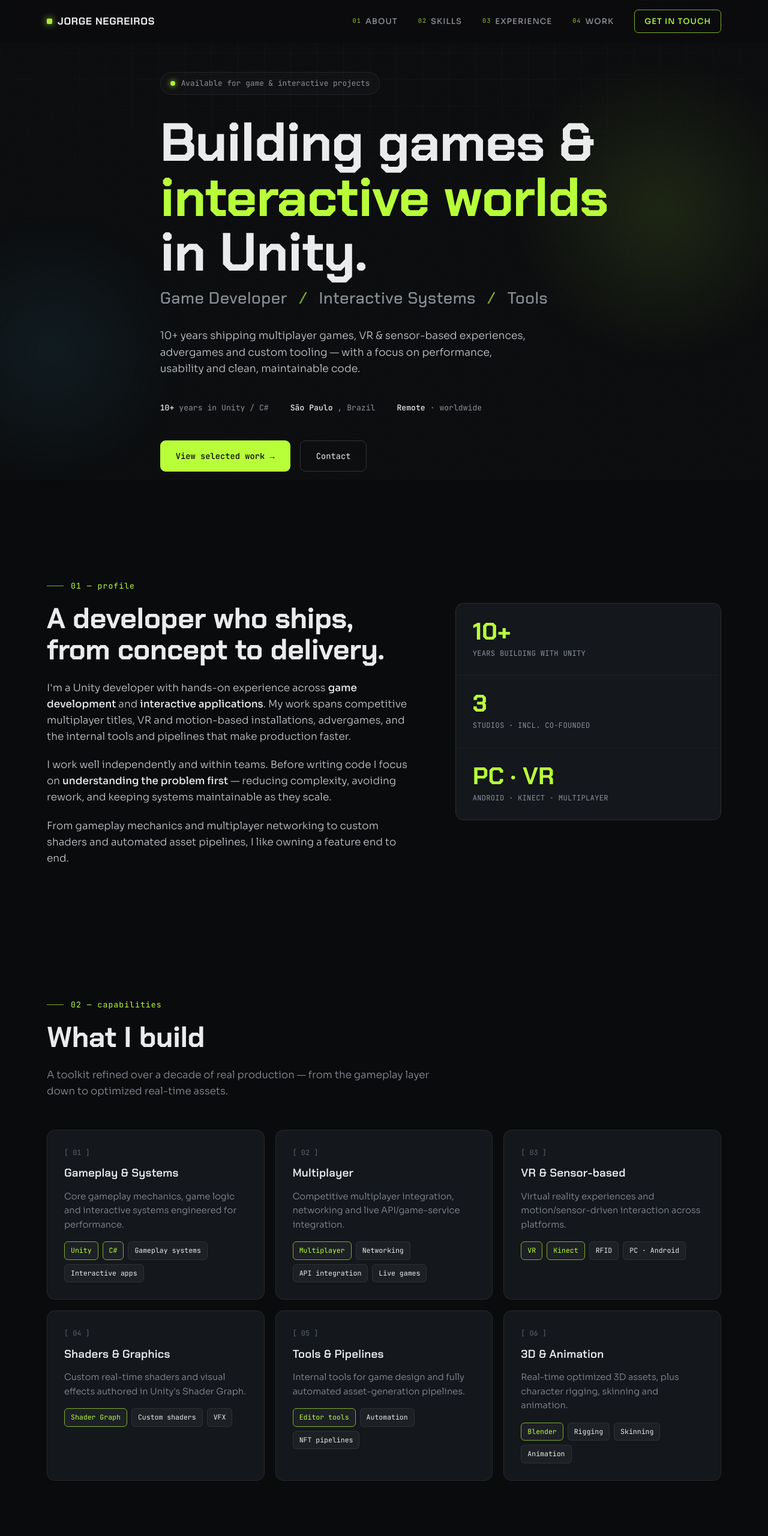
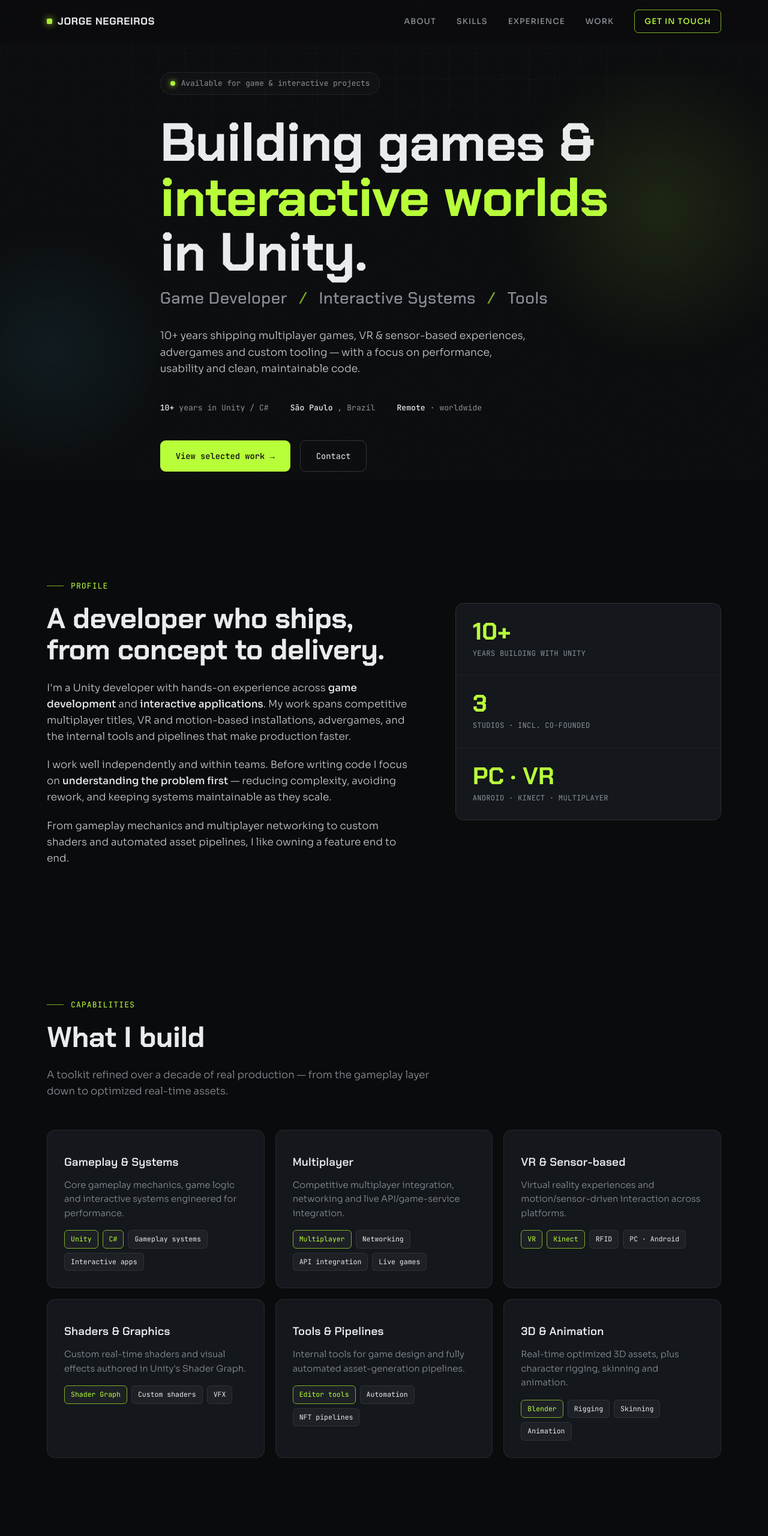
Before and after one commit to jorg3n3gr3iros/jorg3n3gr3iros.github.io, a plain HTML site: page index.html in a window 1280 px wide. Shown: the top 2560 px of the page at 60% size. Drawn offline with Linux system fonts and the light colour scheme.

Commit message:
Add files via upload

```diff
--- a/index.html
+++ b/index.html
@@ -272,11 +272,11 @@
   <div class="nav-inner">
     <div class="logo"><span class="dot"></span>JORGE NEGREIROS</div>
     <div class="nav-links" id="navLinks">
-      <a href="#about"><span class="ix">01</span>About</a>
-      <a href="#skills"><span class="ix">02</span>Skills</a>
-      <a href="#experience"><span class="ix">03</span>Experience</a>
-      <a href="#work"><span class="ix">04</span>Work</a>
-      <a href="#contact" class="nav-cta">Get in touch</a>
+      <a href="#about">ABOUT</a>
+      <a href="#skills">SKILLS</a>
+      <a href="#experience">EXPERIENCE</a>
+      <a href="#work">WORK</a>
+      <a href="#contact" class="nav-cta">GET IN TOUCH</a>
     </div>
     <button class="burger" id="burger" aria-label="menu"><span></span><span></span><span></span></button>
   </div>
@@ -306,7 +306,7 @@
 <!-- ===== ABOUT ===== -->
 <section id="about">
   <div class="wrap">
-    <div class="label reveal">01 — profile</div>
+    <div class="label reveal">PROFILE</div>
     <div class="about-grid">
       <div class="reveal">
         <h2>A developer who ships, from concept to delivery.</h2>
@@ -326,12 +326,11 @@
 <!-- ===== SKILLS ===== -->
 <section id="skills">
   <div class="wrap">
-    <div class="label reveal">02 — capabilities</div>
+    <div class="label reveal">CAPABILITIES</div>
     <h2 class="reveal">What I build</h2>
     <p class="lead reveal">A toolkit refined over a decade of real production — from the gameplay layer down to optimized real-time assets.</p>
     <div class="skills-grid">
       <div class="skill-card reveal">
-        <div class="idx">[ 01 ]</div>
         <h3>Gameplay &amp; Systems</h3>
         <p>Core gameplay mechanics, game logic and interactive systems engineered for performance.</p>
         <div class="tags">
@@ -340,7 +339,6 @@
         </div>
       </div>
       <div class="skill-card reveal">
-        <div class="idx">[ 02 ]</div>
         <h3>Multiplayer</h3>
         <p>Competitive multiplayer integration, networking and live API/game-service integration.</p>
         <div class="tags">
@@ -349,7 +347,6 @@
         </div>
       </div>
       <div class="skill-card reveal">
-        <div class="idx">[ 03 ]</div>
         <h3>VR &amp; Sensor-based</h3>
         <p>Virtual reality experiences and motion/sensor-driven interaction across platforms.</p>
         <div class="tags">
@@ -358,7 +355,6 @@
         </div>
       </div>
       <div class="skill-card reveal">
-        <div class="idx">[ 04 ]</div>
         <h3>Shaders &amp; Graphics</h3>
         <p>Custom real-time shaders and visual effects authored in Unity's Shader Graph.</p>
         <div class="tags">
@@ -367,7 +363,6 @@
         </div>
       </div>
       <div class="skill-card reveal">
-        <div class="idx">[ 05 ]</div>
         <h3>Tools &amp; Pipelines</h3>
         <p>Internal tools for game design and fully automated asset-generation pipelines.</p>
         <div class="tags">
@@ -376,7 +371,6 @@
         </div>
       </div>
       <div class="skill-card reveal">
-        <div class="idx">[ 06 ]</div>
         <h3>3D &amp; Animation</h3>
         <p>Real-time optimized 3D assets, plus character rigging, skinning and animation.</p>
         <div class="tags">
@@ -391,7 +385,7 @@
 <!-- ===== EXPERIENCE ===== -->
 <section id="experience">
   <div class="wrap">
-    <div class="label reveal">03 — experience</div>
+    <div class="label reveal">EXPERIENCE</div>
     <h2 class="reveal">Where I've worked</h2>
     <div class="timeline">
       <div class="tl-item reveal">
@@ -430,7 +424,7 @@
 <!-- ===== WORK / PROJECTS ===== -->
 <section id="work">
   <div class="wrap">
-    <div class="label reveal">04 — selected work</div>
+    <div class="label reveal">SELECTED WORK</div>
     <h2 class="reveal">Projects</h2>
     <p class="lead reveal">Selected titles, interactive installations and tools — with real captures from production.</p>
 
@@ -563,7 +557,7 @@
 <!-- ===== CONTACT ===== -->
 <section class="contact" id="contact">
   <div class="wrap">
-    <div class="label reveal" style="justify-content:center">05 — contact</div>
+    <div class="label reveal" style="justify-content:center">CONTACT</div>
     <h2 class="reveal">Let's build something.</h2>
     <p class="lead reveal">Open to game development, interactive applications and tooling roles or freelance work — remote, worldwide.</p>
     <div class="contact-cards">
```
